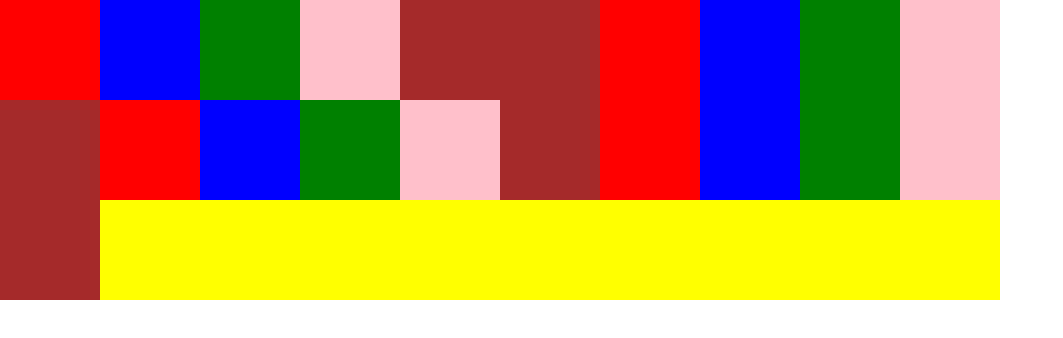
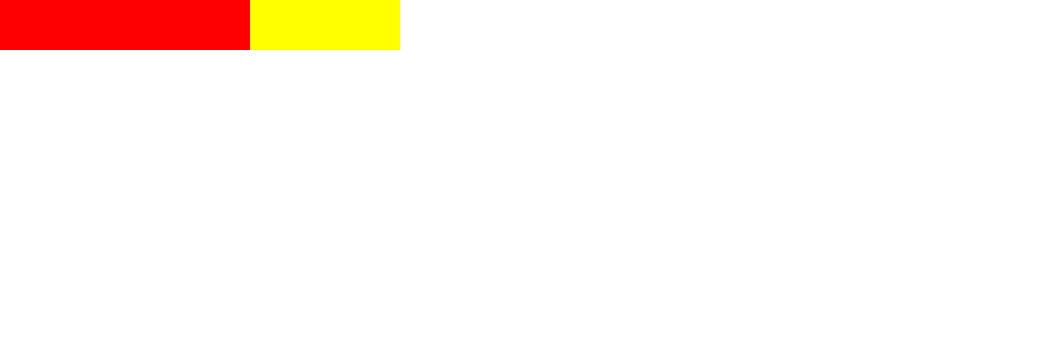
Before and after one commit to morris-hazrati/react-allrgb-image, a React (Create React App) app: page / in a window 1280 px wide. Shown: the top 338 px of the page, without its empty margins (0-1063 px from the left). Built offline with nearby package versions, Linux system fonts and the light colour scheme.

Commit message:
a Helper fuction named as formatColor created to convert the color object to a rgb(r,g,b) valid format to be sent as props to the Pixel component

```diff
--- a/src/App.js
+++ b/src/App.js
@@ -2,44 +2,36 @@ import React, { Component } from "react";
 import Pixel from "./components/pixel";
 import { createColors } from "./services/createColors";
 import "./App.css";
-///var colorSteps = 32;
 
 function App() {
   let w = 100;
   const COLORS = createColors();
   console.log(COLORS[0]);
   console.log(COLORS[32767]);
+
+  const formatColor = (colorObject) => {
+    let rFactor = colorObject.r;
+    let gFactor = colorObject.g;
+    let bFactor = colorObject.b;
+
+    return `rgb(${rFactor}, ${gFactor}, ${bFactor})`;
+  };
+
   return (
     <div
       style={{
-        width: 1000,
+        width: 400,
         hieght: 500,
         backgroundColor: "yellow",
         display: "flex",
         flexWrap: "wrap",
       }}
     >
-      <Pixel color={"red"} />
-      <Pixel color={"blue"} />
-      <Pixel color={"green"} />
-      <Pixel color={"pink"} />
-      <Pixel color={"brown"} />
-      <Pixel color={"brown"} />
-      <Pixel color={"red"} />
-      <Pixel color={"blue"} />
-      <Pixel color={"green"} />
-      <Pixel color={"pink"} />
-      <Pixel color={"brown"} />
-      <Pixel color={"red"} />
-      <Pixel color={"blue"} />
-      <Pixel color={"green"} />
-      <Pixel color={"pink"} />
-      <Pixel color={"brown"} />
-      <Pixel color={"red"} />
-      <Pixel color={"blue"} />
-      <Pixel color={"green"} />
-      <Pixel color={"pink"} />
-      <Pixel color={"brown"} />
+      <Pixel color={formatColor({ r: 255, g: 0, b: 0 })} />
+      <Pixel color={formatColor({ r: 255, g: 0, b: 0 })} />
+      <Pixel color={formatColor({ r: 255, g: 0, b: 0 })} />
+      <Pixel color={formatColor({ r: 255, g: 0, b: 0 })} />
+      <Pixel color={formatColor({ r: 255, g: 0, b: 0 })} />
     </div>
   );
 }
--- a/src/components/pixel.jsx
+++ b/src/components/pixel.jsx
@@ -3,7 +3,7 @@ import React, { Component } from "react";
 class Pixel extends Component {
   render() {
     //const { color } = this.props;
-    let w = 100;
+    let w = 50;
     return (
       <div
         style={{
```
